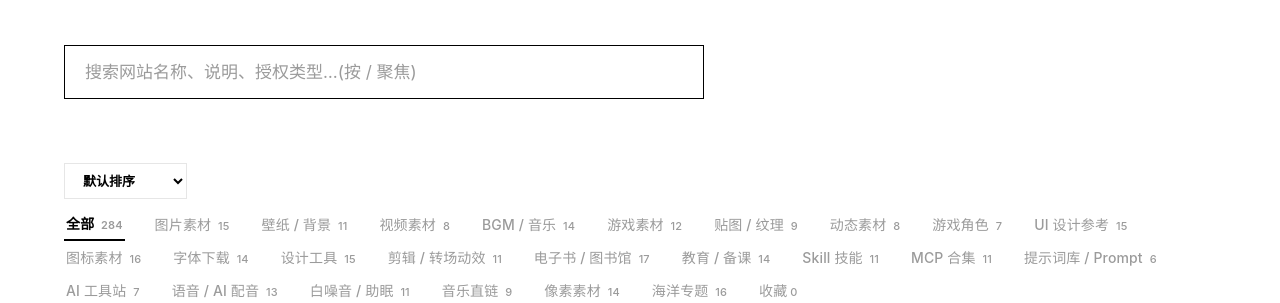
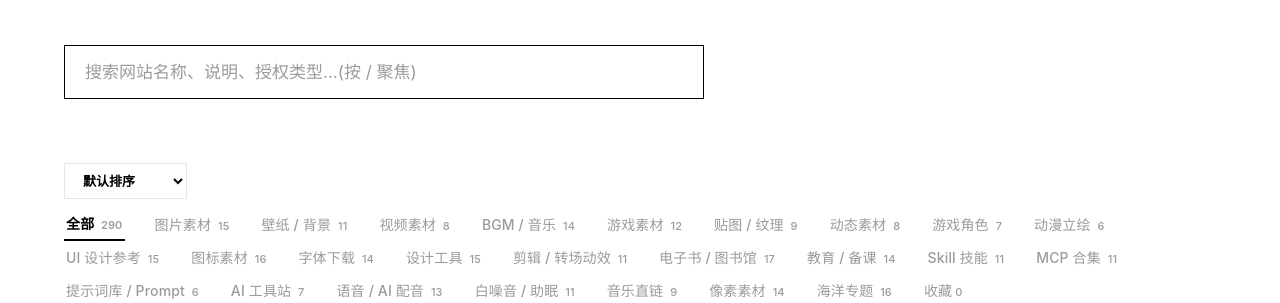
Before and after one commit to ksys404/sucai-nav, a plain HTML site: page index.html in a window 1280 px wide. Shown: the part 497-800 px from the top of the page. Drawn offline with Linux system fonts and the light colour scheme.

Commit message:
加入动漫立绘分类(6 站:免费立绘素材 + 捏脸/建模工具)

```diff
--- a/index.html
+++ b/index.html
@@ -208,7 +208,7 @@
 /* =====================================================================
    在这里添加/修改网站 —— 每行一个,照着现有格式复制即可
    cat 取值: image(图片) / wallpaper(壁纸背景) / video(视频) / audio(BGM音乐) / game(游戏) / texture(贴图纹理)
-   / motion(动态素材) / character(游戏角色) / ui(UI参考) / icon(图标) / font(字体)
+   / motion(动态素材) / character(游戏角色) / anime(动漫立绘) / ui(UI参考) / icon(图标) / font(字体)
    / tool(工具) / edit(剪辑动效) / book(电子书) / edu(教育备课) / skill(技能) / mcp(MCP合集) / prompt(提示词) / aitool(AI工具) / voice(语音)
    / noise(白噪音) / direct(音乐直链) / pixel(像素) / ocean(海洋专题)
    license 建议写清:免费商用 / 需署名 / CC0 等
@@ -398,6 +398,20 @@ const SITES = [
     desc:'3D 模型市场,免费区含角色/场景。', license:'按各模型授权' },
   { cat:'character', name:'BlenderKit', url:'https://www.blenderkit.com',
     desc:'Blender 官方资产库,免费 CC0 角色/材质/模型。', license:'CC0/免费' },
+
+  /* ---------------- 动漫立绘 / 角色插画 ---------------- */
+  { cat:'anime', name:'Pipoya ぴぽや', url:'https://pipoya.net', hot:true,
+    desc:'日本知名免费角色立绘/行走图素材站,RPG 与视觉小说通用。', license:'免费(需遵守使用规约)' },
+  { cat:'anime', name:'あみたろ素材置き場', url:'https://amitaro.net', hot:true,
+    desc:'免费动漫角色立绘,含表情差分,适合文字游戏/视频。', license:'免费(需遵守使用规约)' },
+  { cat:'anime', name:'Picrew 捏脸', url:'https://picrew.me', hot:true,
+    desc:'海量捏脸模板,生成动漫头像/立绘,创作者授权各异。', license:'按各模板授权' },
+  { cat:'anime', name:'捏咔 neka', url:'https://www.neka.cc',
+    desc:'中文捏脸生成器,模板丰富,做头像/立绘方便。', license:'按各模板授权' },
+  { cat:'anime', name:'Charat', url:'https://charat.me',
+    desc:'日系捏脸/立绘生成器,风格多样,即开即用。', license:'按各模板授权' },
+  { cat:'anime', name:'Vroid Studio', url:'https://vroid.com', hot:true,
+    desc:'免费 3D 动漫角色建模工具,可导出 VRM 模型。', license:'免费' },
 
   /* ---------------- UI 设计参考 ---------------- */
   { cat:'ui', name:'Dribbble', url:'https://dribbble.com', hot:true,
@@ -854,6 +868,7 @@ const CATS = {
   texture:  { label:'贴图 / 纹理' },
   motion:   { label:'动态素材' },
   character:{ label:'游戏角色' },
+  anime:    { label:'动漫立绘' },
   edu:      { label:'教育 / 备课' },
   ocean:    { label:'海洋专题' },
 };
@@ -887,7 +902,7 @@ function escapeHtml(s){ return String(s).replace(/[&<>"']/g, m => ({'&':'&amp;',
 function renderChips() {
   const counts = { all: SITES.length };
   Object.keys(CATS).forEach(c => counts[c] = SITES.filter(s => s.cat === c).length);
-  const order = ['all', 'image', 'wallpaper', 'video', 'audio', 'game', 'texture', 'motion', 'character', 'ui', 'icon', 'font', 'tool', 'edit', 'book', 'edu', 'skill', 'mcp', 'prompt', 'aitool', 'voice', 'noise', 'direct', 'pixel', 'ocean'];
+  const order = ['all', 'image', 'wallpaper', 'video', 'audio', 'game', 'texture', 'motion', 'character', 'anime', 'ui', 'icon', 'font', 'tool', 'edit', 'book', 'edu', 'skill', 'mcp', 'prompt', 'aitool', 'voice', 'noise', 'direct', 'pixel', 'ocean'];
   const catChips = order.map(c =>
     `<button class="chip ${c === currentCat && !onlyFav ? 'active' : ''}" data-cat="${c}">
       ${c === 'all' ? '全部' : CATS[c].label}
```
Also changed, not shown: 1 other file.
